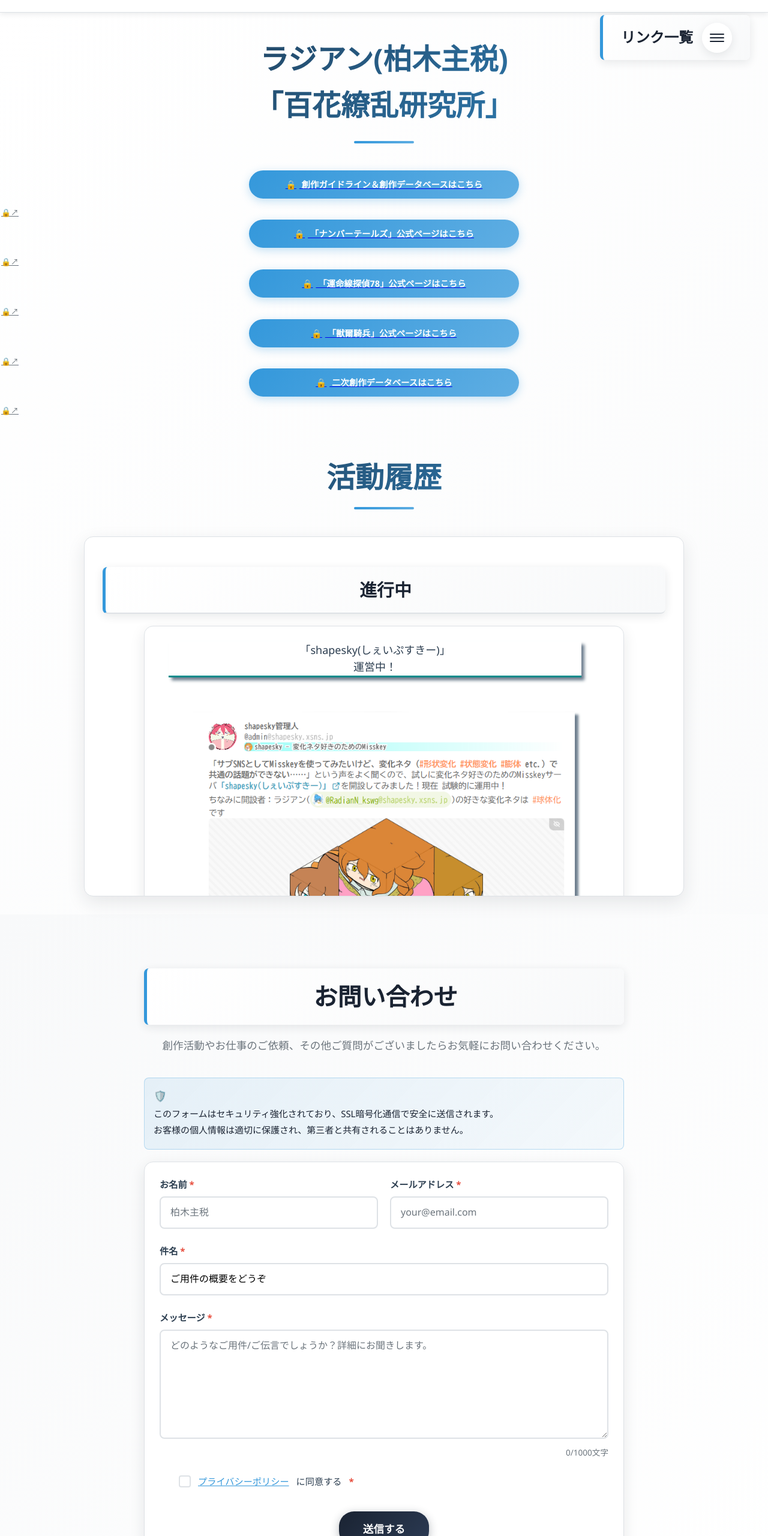
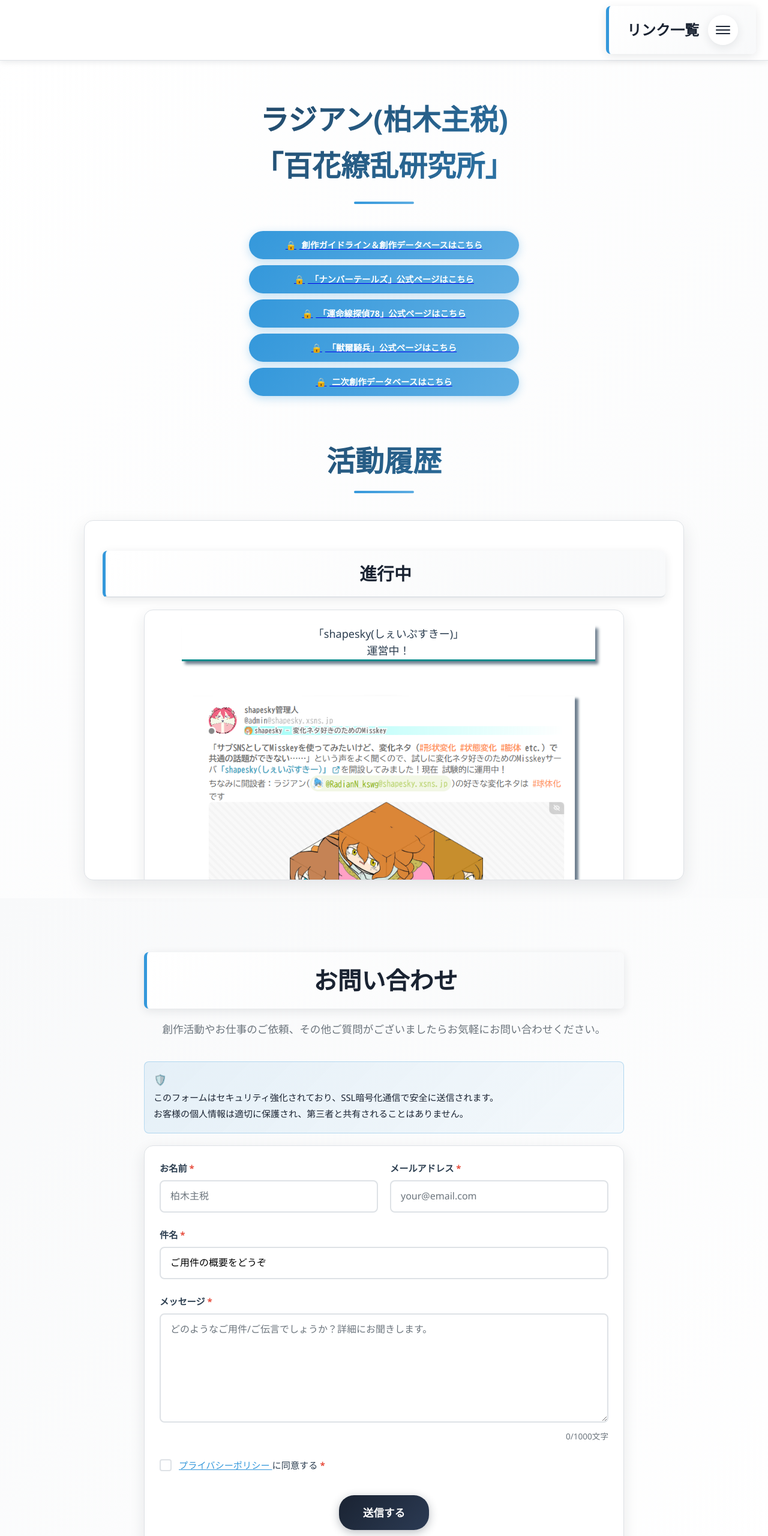
Before and after one commit to radiann-kswg/RadianNs_WebSite, a plain HTML site: page index.html in a window 1280 px wide. Shown: the top 2560 px of the page at 60% size. Drawn offline with nearby package versions, Linux system fonts and the light colour scheme; some packages are replaced by stand-ins of ours.

Commit message:
サイトコード・UI美化

```diff
--- a/index.html
+++ b/index.html
@@ -6,7 +6,7 @@
 	<meta name="viewport" content="width=device-width, initial-scale=1.0" />
 
 	<!-- セキュリティヘッダー（GitHub Pages対応版） -->
-	<meta http-equiv="Content-Security-Policy" content="default-src 'self'; style-src 'self' 'unsafe-inline' https://unpkg.com https://cdn.jsdelivr.net; script-src 'self' 'unsafe-inline' 'unsafe-eval' https://cdn.jsdelivr.net https://unpkg.com https://challenges.cloudflare.com; frame-src https://challenges.cloudflare.com; img-src 'self' data:; font-src 'self'; connect-src 'self' https://formspree.io https://turnstile-siteverify-radiann-website.radiannkswg-mcp.workers.dev; object-src 'none'; base-uri 'self';" />
+	<meta http-equiv="Content-Security-Policy" content="default-src 'self'; style-src 'self' 'unsafe-inline' https://unpkg.com https://cdn.jsdelivr.net; script-src 'self' 'unsafe-inline' 'unsafe-eval' https://cdn.jsdelivr.net https://unpkg.com https://challenges.cloudflare.com; frame-src https://challenges.cloudflare.com; img-src 'self' data: https://mirrors.creativecommons.org; font-src 'self'; connect-src 'self' https://formspree.io https://turnstile-siteverify-radiann-website.radiannkswg-mcp.workers.dev; object-src 'none'; base-uri 'self';" />
 	<meta http-equiv="Referrer-Policy" content="strict-origin-when-cross-origin" />
 	<meta http-equiv="X-Content-Type-Options" content="nosniff" />
 	<meta http-equiv="Permissions-Policy" content="camera=(), microphone=(), geolocation=()" />
@@ -83,7 +83,7 @@
 					</list-comp>
 					<list-comp wide-style="true">
 						<template #title>【BOOTH】公式グッズ販売中！</template><template #images><img alt="画像が見つかりませんでした" src="/img/goods/booth-pr.png" /></template>
-						<a-links-official-shop></a-links-official-shop>
+						<a class="a-link" href="https://radiann-kswg.booth.pm/">BOOTH</a>
 					</list-comp>
 					<list-comp wide-style="true">
 						<template #title>「運命線探偵78」公式タロット<br />制作メンバー募集中！</template><template #images><a href="http://fateline-investigator78.com/news/official-tarot_recruitment.html">
@@ -236,7 +236,7 @@
 					<list-comp wide-style="true">
 						<template #title>「ナンバーテールズ」<br />公式サイト公開！</template>
 						<template #images><a href="https://www.numbertales-radiann.com/"><img alt="画像が見つかりませんでした" src="/img/news_contents/numbertales/pr_officialSite-NTs.png" /></a></template>
-					</list-comp>z
+					</list-comp>
 					<list-comp wide-style="true">
 						<template #title>「孤高の剣聖」制作に参加！</template><template #images><img alt="画像が見つかりませんでした" src="/img/creators-ivent/gjtakahashi2021.png" /></template>
 						<a class="a-link" href="https://unityroom.com/games/kokounokensei">unityroom</a>
--- a/src/contact-form.js
+++ b/src/contact-form.js
@@ -90,10 +90,12 @@ const contactFormComponent = {
             :class="{ 'error': errors.privacyAccepted }"
             required
           />
-          <span class="checkmark"></span>
-          <a href="#" @click.prevent="showPrivacyPolicy = true" class="privacy-link">
-            プライバシーポリシー
-          </a>に同意する <span class="required">*</span>
+          <span class="checkmark" aria-hidden="true"></span>
+          <span class="checkbox-text">
+            <a href="#" @click.prevent="showPrivacyPolicy = true" class="privacy-link">
+              プライバシーポリシー
+            </a>に同意する <span class="required">*</span>
+          </span>
         </label>
         <span v-if="errors.privacyAccepted" class="error-message">{{ errors.privacyAccepted }}</span>
       </div>
@@ -149,6 +151,7 @@ const contactFormComponent = {
           <p>お問い合わせ内容は回答後1年保存し、その後 個人情報にあたる箇所を削除いたします。</p>
         </div>
       </div>
+    </div>
     </div>`,
 	data() {
 		return {
--- a/src/hamberger-menu.js
+++ b/src/hamberger-menu.js
@@ -3,18 +3,17 @@
 Vue.createApp({})
 	.component("hamberger-menu", {
 		template: `<!--ハンバーガーメニューのボタン-->
-		<div class="hamburger_btn" v-on:click='ActiveBtn=!ActiveBtn'>
-			<h2>リンク一覧
-				<div class="hamburger_icon">
+		<button type="button" class="hamburger_btn" ref="menuToggle" v-on:click="ActiveBtn=!ActiveBtn" :aria-expanded="ActiveBtn" aria-controls="site-links" @keydown.esc="closeMenu">
+			<span>リンク一覧</span>
+				<span class="hamburger_icon" aria-hidden="true">
 					<span class="line line_01" v-bind:class="{'btn_line01':ActiveBtn}"></span>
 					<span class="line line_02" v-bind:class="{'btn_line02':ActiveBtn}"></span>
 					<span class="line line_03" v-bind:class="{'btn_line03':ActiveBtn}"></span>
-				</div>
-			</h2>
-		</div>
+				</span>
+		</button>
 		<!--サイドバー-->
 		<transition name="menu">
-			<div class="menu" v-show="ActiveBtn">
+			<nav id="site-links" class="menu" aria-label="リンク一覧" v-show="ActiveBtn" @keydown.esc="closeMenu">
 				<ul>
 					<li><a href="/index.html">サイトトップ / Site Top</a></li>
 					<!-- <li><a href="/tech/index.html">技術ポートフォリオ / Tech Portfolio</a></li> -->
@@ -30,12 +29,18 @@ Vue.createApp({})
 					<li><a href="https://radiann-kswg.booth.pm/">BOOTH</a></li>
 					<li><a href="https://line.me/S/shop/sticker/author/4775486/ja">LINEスタンプ / LINE Stickers</a></li>
 				</ul>
-			</div>
+			</nav>
 		</transition>`,
 		data() {
 			return {
 				ActiveBtn: false,
 			};
 		},
+		methods: {
+			closeMenu() {
+				this.ActiveBtn = false;
+				this.$refs.menuToggle.focus();
+			},
+		},
 	})
 	.mount("#app-menu");
--- a/stylesheet.sass
+++ b/stylesheet.sass
@@ -35,16 +35,15 @@ header
 	backdrop-filter: blur(10px)
 	border-bottom: 1px solid $border-gray
 	box-shadow: 0 2px 10px $shadow-color
-	position: fixed
+	position: sticky
 	top: 0
 	left: 0
 	width: 100%
 	z-index: 1000
-	padding: 10px 0
-	@media screen and (max-width:$responsive-smallsize)
-		position: relative
+	padding: 10px 20px
+	@media screen and (max-width:$responsive-smallsize)
 		width: 100%
-		padding: 5px 0
+		padding: 5px 12px
 
 img
 	display: block
@@ -380,6 +379,7 @@ a
 .list1
 	@include card-style
 	width: 100%
+	min-width: 0
 	max-width: 800px
 	margin: 0 auto 20px
 	text-align: left
@@ -391,11 +391,13 @@ a
 		margin: 0 auto 10px
 
 .list2
-	display: inline
+	display: block
 	text-align: center
 	width: 100%
+	overflow-wrap: anywhere
 	h3
 		display: inline-block
+		max-width: calc(100% - 20px)
 		background-color: white
 		font-weight: normal
 		margin-left: 15px
@@ -425,6 +427,7 @@ a
 				width: 220px
 	a
 		margin: 5px 5px
+		max-width: calc(100% - 10px)
 
 .character0
 	@include div-dualblock0
@@ -646,52 +649,57 @@ footer
 // https://qiita.com/helloworld193/items/9aed3870be1e739c3ad2 (改変済)
 // モダンなハンバーガーメニューボタン
 .hamburger_btn
-	position: fixed
-	top: 15px
-	right: 20px
+	position: relative
+	display: flex
+	align-items: center
+	justify-content: center
+	width: min(250px, 100%)
+	min-height: 75px
+	margin-left: auto
+	padding: 15px 20px
+	font-size: 1.5rem
+	font-weight: 600
+	color: $primary-navy
+	background: linear-gradient(135deg, $pure-white 0%, $light-gray 100%)
+	border-left: 5px solid $accent-blue
+	border-radius: 8px
+	box-shadow: 0 4px 15px $shadow-color
+	cursor: pointer
 	z-index: 1001
-	h2
-		display: inline-flex
-		margin: 10px
-		width: 250px
-		height: 75px
-		font-size: 18pt
-		justify-content: center
-		text-align: right
-		align-items: center
-		box-sizing: border-box
-		.hamburger_icon
-			margin-left: 15px
-			width: 50px
-			height: 50px
-			cursor: pointer
-			background: rgba($pure-white, 0.95)
-			border-radius: 50%
-			box-shadow: 0 4px 15px $shadow-color
-			backdrop-filter: blur(10px)
-			display: inline-flex
-			align-items: center
-			justify-content: center
-			transition: all 0.3s ease
-			&:hover
-				transform: scale(1.1)
-				box-shadow: 0 6px 20px rgba($primary-navy, 0.2)
-			.line
-				position: absolute
-				width: 24px
-				height: 2px
-				background: $primary-navy
-				border-radius: 1px
-				transition: all 0.3s ease
-			.line_01
-				top: 18px
-				transition: 0.3s ease
-			.line_02
-				top: 24px
-				transition: 0.3s ease
-			.line_03
-				top: 30px
-				transition: 0.3s ease
+	&:focus-visible
+		outline: 3px solid $accent-blue
+		outline-offset: 3px
+
+.hamburger_icon
+	position: relative
+	margin-left: 15px
+	width: 50px
+	height: 50px
+	flex-shrink: 0
+	background: rgba($pure-white, 0.95)
+	border-radius: 50%
+	box-shadow: 0 4px 15px $shadow-color
+	backdrop-filter: blur(10px)
+	display: inline-flex
+	align-items: center
+	justify-content: center
+	transition: all 0.3s ease
+	&:hover
+		transform: scale(1.1)
+		box-shadow: 0 6px 20px rgba($primary-navy, 0.2)
+	.line
+		position: absolute
+		width: 24px
+		height: 2px
+		background: $primary-navy
+		border-radius: 1px
+		transition: all 0.3s ease
+	.line_01
+		top: 18px
+	.line_02
+		top: 24px
+	.line_03
+		top: 30px
 
 .btn_line01
 	transform: translateY(6px) rotate(-45deg)
@@ -840,34 +848,27 @@ footer
 	color: $medium-gray
 	margin-top: 5px
 
-// お問い合わせフォーム - 強制スタイル適用
-.contact-form
-	.checkbox-group
-		.checkbox-label
-			display: flex !important
-			align-items: center !important
-			justify-content: flex-start
-			gap: 12px
-			cursor: pointer
-			font-size: 0.95rem
-			line-height: 1.5
-			min-height: 24px
-			vertical-align: middle
-
 .checkbox-group
 	.checkbox-label
-		display: flex !important
-		align-items: center !important
+		position: relative
+		display: flex
+		align-items: center
 		gap: 12px
 		cursor: pointer
 		font-size: 0.95rem
 		line-height: 1.5
 		min-height: 24px
-		vertical-align: middle
+	.checkbox-text
+		flex: 1
+		min-width: 0
+		overflow-wrap: anywhere
 
 .contact-form .form-checkbox,
 .form-checkbox
-	position: relative
+	position: absolute
+	left: 0
+	top: 50%
+	transform: translateY(-50%)
 	width: 20px
 	height: 20px
 	margin: 0 !important
@@ -907,6 +908,10 @@ footer
 	&::after
 		display: block
 
+.form-checkbox:focus-visible + .checkmark
+	outline: 3px solid $accent-blue
+	outline-offset: 3px
+
 .privacy-link
 	color: $accent-blue
 	text-decoration: none
@@ -1019,6 +1024,8 @@ footer
 		opacity: 1
 
 .modal-content
+	display: flex
+	flex-direction: column
 	background: $pure-white
 	border-radius: 20px
 	max-width: 700px
@@ -1048,6 +1055,8 @@ footer
 
 .modal-header
 	display: flex
+	flex-shrink: 0
+	gap: 12px
 	justify-content: space-between
 	align-items: center
 	padding: 30px 35px 20px
@@ -1056,6 +1065,13 @@ footer
 	h3
 		color: $primary-navy
 		margin: 0
+		padding: 0
+		width: auto
+		min-width: 0
+		flex: 1
+		border: none
+		box-shadow: none
+		text-align: left
 		font-size: clamp(1.3rem, 3vw, 1.8rem)
 		font-weight: 700
 		background: linear-gradient(135deg, $primary-navy 0%, $accent-blue 100%)
@@ -1064,6 +1080,7 @@ footer
 		background-clip: text
 
 .modal-close
+	flex-shrink: 0
 	background: rgba($medium-gray, 0.1)
 	border: 2px solid transparent
 	border-radius: 50%
@@ -1085,7 +1102,7 @@ footer
 
 .modal-body
 	padding: 35px
-	max-height: calc(85vh - 120px)
+	min-height: 0
 	overflow-y: auto
 	&::-webkit-scrollbar
 		width: 6px
@@ -1186,7 +1203,7 @@ footer
 		line-height: 1.5
 
 // 外部リンクの安全性表示
-a[href^="http"]
+a[href^="http"]:not(:has(> h2, > img))
 	&::after
 		content: " ↗"
 		font-size: 0.8em
```
Also changed, not shown: stylesheet.css, 1 other file.
